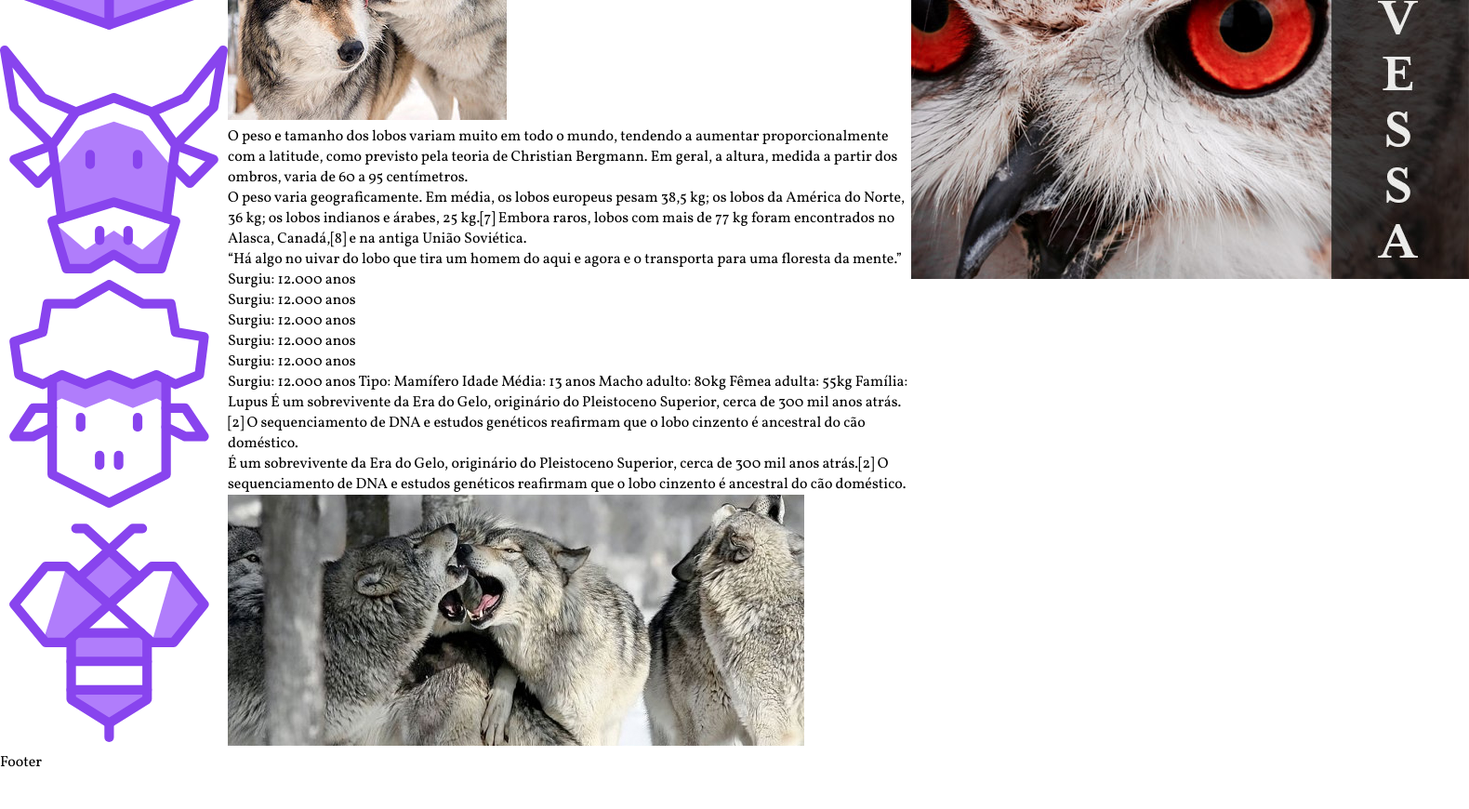
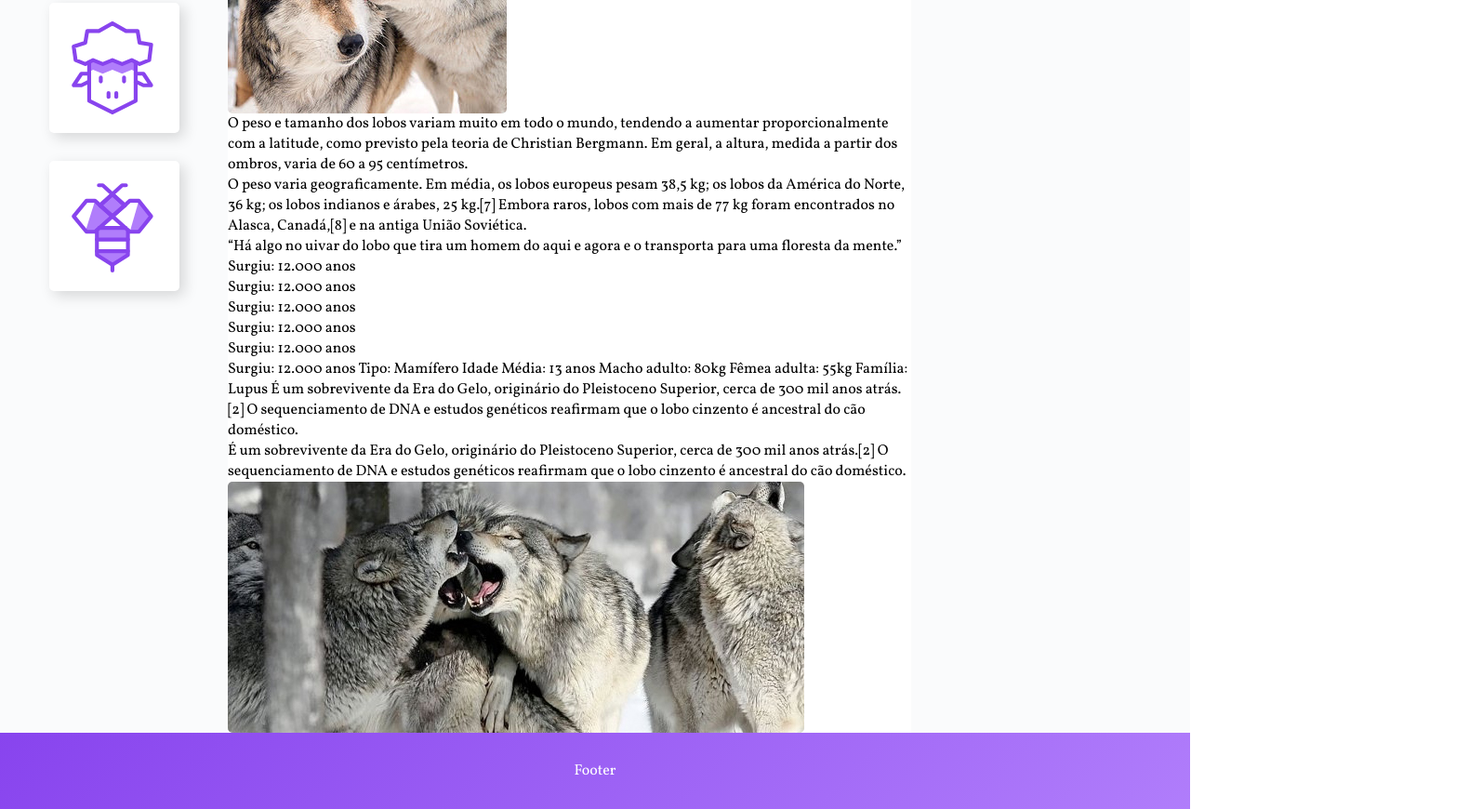
Before and after one commit to maiconrs95/wildbeast-css-grid-layout, a plain HTML site: page index.html in a window 1280 px wide. Shown: the part 812-1682 px from the top of the page at 93% size, 1580 px wide, since content can reach past the window. Before the commit the page ends 1643 px from the top, so only its background shows below. Drawn offline with Linux system fonts and the light colour scheme.

Commit message:
feat: anuncios and footer styles

```diff
--- a/css/style.css
+++ b/css/style.css
@@ -31,6 +31,12 @@ a {
     "sidenav content anuncios"
     "footer  footer  footer"
   ;
+}
+
+img {
+  display: block;
+  max-width: 100%;
+  border-radius: 5px;
 }
 
 /*************************
@@ -80,8 +86,25 @@ header {
 
 .sidenav {
   grid-area: sidenav;
+  background-color: #FAFBFC;
+  padding: 30px;
 }
 
+.sidenav li a {
+  display: block;
+  min-width: 60px;
+  max-width: 100px;
+  margin: 0 auto 30px;
+  background: white;
+  padding: 20px;
+  border-radius: 5px;
+  transition: background .055s ease-out;
+  box-shadow: 5px 5px 15px 0px rgba(4, 4, 4, 0.15);
+}
+
+.sidenav li a:hover {
+  background: #B07DFB;
+}
 
 /*************************
 * CONTENT
@@ -91,15 +114,18 @@ header {
   grid-area: content;
 }
 
-
 /*************************
 * ANUNCIOS
 *************************/
 
 .anuncios {
   grid-area: anuncios;
+  background-color: #FAFBFC;
+  display: grid;
+  align-content: start;
+  padding: 30px;
+  gap: 30px;
 }
-
 
 /*************************
 * FOOTER
@@ -107,4 +133,11 @@ header {
 
 .footer {
   grid-area: footer;
+  background: linear-gradient(135deg, #8844ee, #B07DFB);
 }
+
+.footer p {
+  color: white;
+  text-align: center;
+  padding: 30px;
+}
```
